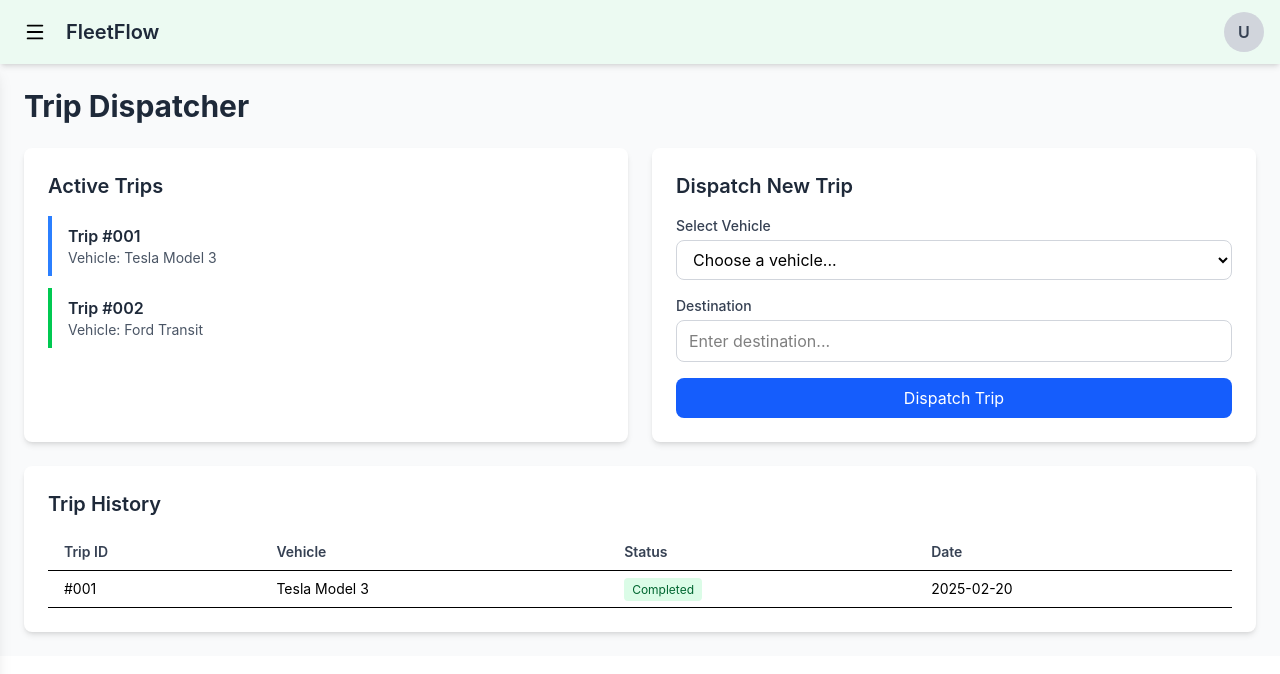
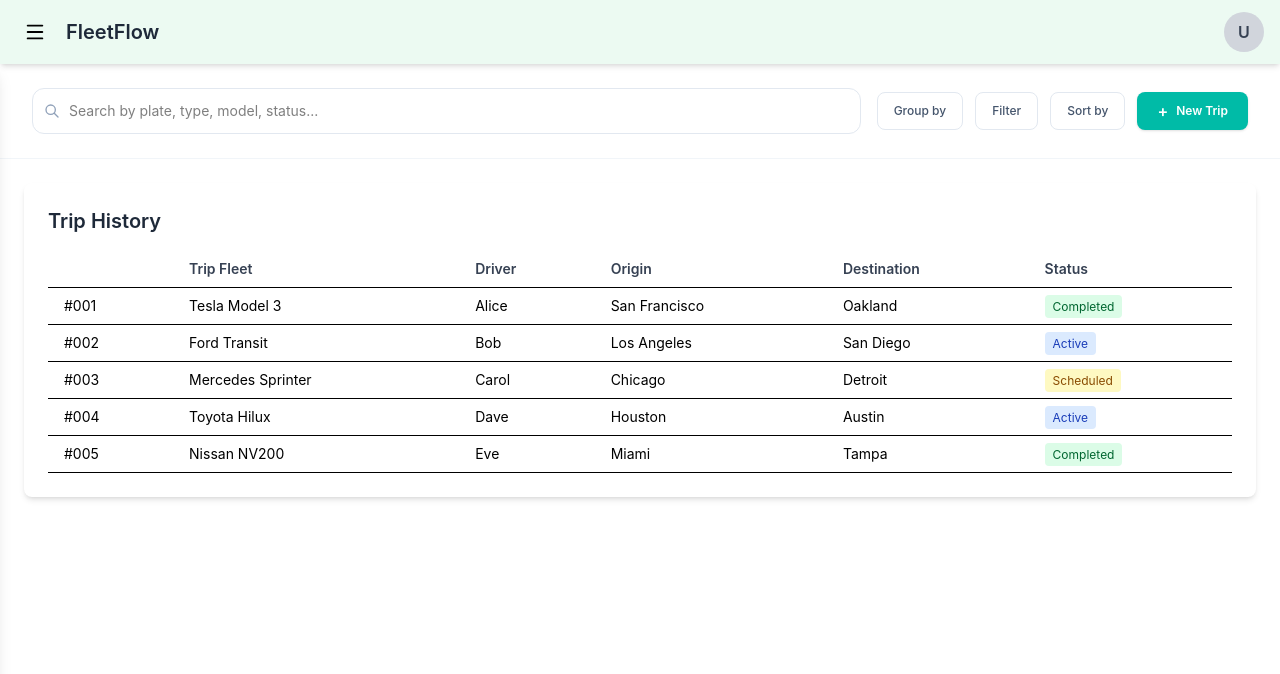
Before and after one commit to shubhamordex/fleetflow, a React (Vite) app in the folder Frontend/Frontend/: page /trip-dispatcher in a window 1280 px wide. Shown: the top 674 px of the page. Built offline with nearby package versions, Linux system fonts and the light colour scheme.

Commit message:
TripDispatched Page added

```diff
--- a/Frontend/Frontend/src/pages/TripDispatchPage.jsx
+++ b/Frontend/Frontend/src/pages/TripDispatchPage.jsx
@@ -1,78 +1,102 @@
 import Navbar from '../components/Navbar'
+import Search from '../components/Search'
+import { useState } from 'react'
+import NewTripModal from '../Modal/NewTripForm'
 
 export default function TripDispatchPage() {
+  const [search, setSearch] = useState('')
+  const [showModal, setShowModal] = useState(false)
+
+  const trips = [
+    { id: '#001', vehicle: 'Tesla Model 3', plate: 'ABC-123', type: 'Sedan', model: 'Model 3', status: 'Completed', date: '2025-02-20', driver: 'Alice', origin: 'San Francisco', destination: 'Oakland' },
+    { id: '#002', vehicle: 'Ford Transit', plate: 'XYZ-789', type: 'Van', model: 'Transit', status: 'Active', date: '2025-02-21', driver: 'Bob', origin: 'Los Angeles', destination: 'San Diego' },
+    { id: '#003', vehicle: 'Mercedes Sprinter', plate: 'SPR-456', type: 'Van', model: 'Sprinter', status: 'Scheduled', date: '2025-02-22', driver: 'Carol', origin: 'Chicago', destination: 'Detroit' },
+    { id: '#004', vehicle: 'Toyota Hilux', plate: 'HIL-321', type: 'Truck', model: 'Hilux', status: 'Active', date: '2025-02-20', driver: 'Dave', origin: 'Houston', destination: 'Austin' },
+    { id: '#005', vehicle: 'Nissan NV200', plate: 'NV2-555', type: 'Van', model: 'NV200', status: 'Completed', date: '2025-02-18', driver: 'Eve', origin: 'Miami', destination: 'Tampa' },
+  ]
+
+  const filteredTrips = (() => {
+    const q = (search || '').toString().trim().toLowerCase()
+    if (!q) return trips
+    return trips.filter(t => {
+      const hay = `${t.id} ${t.vehicle} ${t.plate} ${t.type} ${t.model} ${t.status} ${t.date} ${t.driver || ''} ${t.origin || ''} ${t.destination || ''}`.toLowerCase()
+      return hay.includes(q)
+    })
+  })()
   return (
     <>
       <Navbar />
-      <div className="w-full flex-1 bg-gray-50 p-6">
+      <div >
+          <Search
+            value={search}
+            onChange={e => setSearch(e.target.value)}
+            placeholder="Search by plate, type, model, status..."
+            buttonLabel="New Trip"
+            onButtonClick={() => setShowModal(true)}
+          />
+        </div>
+      <div className="w-full flex-1 p-6">
         <div className="max-w-7xl mx-auto">
-          <h1 className="text-3xl font-bold text-gray-800 mb-6">Trip Dispatcher</h1>
-
-          <div className="grid grid-cols-1 md:grid-cols-2 gap-6">
-            {/* Active Trips */}
-            <div className="bg-white rounded-lg shadow-md p-6">
-              <h2 className="text-xl font-semibold text-gray-800 mb-4">Active Trips</h2>
-              <div className="space-y-3">
-                <div className="border-l-4 border-blue-500 pl-4 py-2">
-                  <p className="font-semibold text-gray-800">Trip #001</p>
-                  <p className="text-sm text-gray-600">Vehicle: Tesla Model 3</p>
-                </div>
-                <div className="border-l-4 border-green-500 pl-4 py-2">
-                  <p className="font-semibold text-gray-800">Trip #002</p>
-                  <p className="text-sm text-gray-600">Vehicle: Ford Transit</p>
-                </div>
-              </div>
-            </div>
-
-            {/* Dispatch New Trip */}
-            <div className="bg-white rounded-lg shadow-md p-6">
-              <h2 className="text-xl font-semibold text-gray-800 mb-4">Dispatch New Trip</h2>
-              <form className="space-y-4">
-                <div>
-                  <label className="block text-sm font-medium text-gray-700 mb-1">Select Vehicle</label>
-                  <select className="w-full px-3 py-2 border border-gray-300 rounded-lg focus:outline-none focus:ring-2 focus:ring-blue-500">
-                    <option>Choose a vehicle...</option>
-                    <option>Tesla Model 3</option>
-                    <option>Ford Transit</option>
-                  </select>
-                </div>
-                <div>
-                  <label className="block text-sm font-medium text-gray-700 mb-1">Destination</label>
-                  <input type="text" className="w-full px-3 py-2 border border-gray-300 rounded-lg focus:outline-none focus:ring-2 focus:ring-blue-500" placeholder="Enter destination..." />
-                </div>
-                <button type="submit" className="w-full px-4 py-2 bg-blue-600 text-white rounded-lg hover:bg-blue-700 transition-colors">
-                  Dispatch Trip
-                </button>
-              </form>
-            </div>
-          </div>
-
-          {/* Recent Trips History */}
-          <div className="bg-white rounded-lg shadow-md p-6 mt-6">
+          <div className="bg-white rounded-lg shadow-md p-6 w-full flex-1">
             <h2 className="text-xl font-semibold text-gray-800 mb-4">Trip History</h2>
             <div className="overflow-x-auto">
               <table className="w-full text-left text-sm">
                 <thead className="border-b">
                   <tr>
-                    <th className="py-2 px-4 font-semibold text-gray-700">Trip ID</th>
-                    <th className="py-2 px-4 font-semibold text-gray-700">Vehicle</th>
+                    <th className="py-2 px-4 font-semibold text-gray-700"></th>
+                    <th className="py-2 px-4 font-semibold text-gray-700">Trip Fleet</th>
+                    <th className="py-2 px-4 font-semibold text-gray-700">Driver</th>
+                    <th className="py-2 px-4 font-semibold text-gray-700">Origin</th>
+                    <th className="py-2 px-4 font-semibold text-gray-700">Destination</th>
                     <th className="py-2 px-4 font-semibold text-gray-700">Status</th>
-                    <th className="py-2 px-4 font-semibold text-gray-700">Date</th>
                   </tr>
                 </thead>
                 <tbody>
-                  <tr className="border-b hover:bg-gray-50">
-                    <td className="py-2 px-4">#001</td>
-                    <td className="py-2 px-4">Tesla Model 3</td>
-                    <td className="py-2 px-4"><span className="px-2 py-1 bg-green-100 text-green-800 rounded text-xs">Completed</span></td>
-                    <td className="py-2 px-4">2025-02-20</td>
-                  </tr>
+                  {filteredTrips.length === 0 ? (
+                    <tr>
+                      <td colSpan={6} className="py-4 px-4 text-center text-slate-500">No trips found</td>
+                    </tr>
+                  ) : (
+                    filteredTrips.map(trip => (
+                      <tr key={trip.id} className="border-b hover:bg-gray-50">
+                        <td className="py-2 px-4">{trip.id}</td>
+                        <td className="py-2 px-4">{trip.vehicle}</td>
+                        <td className="py-2 px-4">{trip.driver}</td>
+                        <td className="py-2 px-4">{trip.origin}</td>
+                        <td className="py-2 px-4">{trip.destination}</td>
+                        <td className="py-2 px-4"><span className={`px-2 py-1 rounded text-xs ${trip.status === 'Completed' ? 'bg-green-100 text-green-800' : trip.status === 'Active' ? 'bg-blue-100 text-blue-800' : 'bg-yellow-100 text-yellow-800'}`}>{trip.status}</span></td>
+                      </tr>
+                    ))
+                  )}
                 </tbody>
+
               </table>
             </div>
           </div>
         </div>
       </div>
+      {showModal && (
+        <div
+          className="fixed inset-0 bg-black/30 backdrop-blur-sm flex items-center justify-center z-50 p-4"
+          onClick={(e) => e.target === e.currentTarget && setShowModal(false)}
+        >
+          <div className="bg-white rounded-2xl shadow-2xl w-full max-w-md border border-slate-200 overflow-hidden">
+            <div className="flex items-center justify-between px-6 py-4 border-b border-slate-100">
+              <h2 className="font-bold text-slate-800 text-base">New Trip Registration</h2>
+              <button
+                onClick={() => setShowModal(false)}
+                className="text-slate-400 hover:text-slate-600 text-xl font-bold"
+              >
+                ×
+              </button>
+            </div>
+
+            <div className="px-6 py-5">
+              <NewTripModal onSave={() => setShowModal(false)} onCancel={() => setShowModal(false)} />
+            </div>
+          </div>
+        </div>
+      )}
     </>
   )
 }
```
